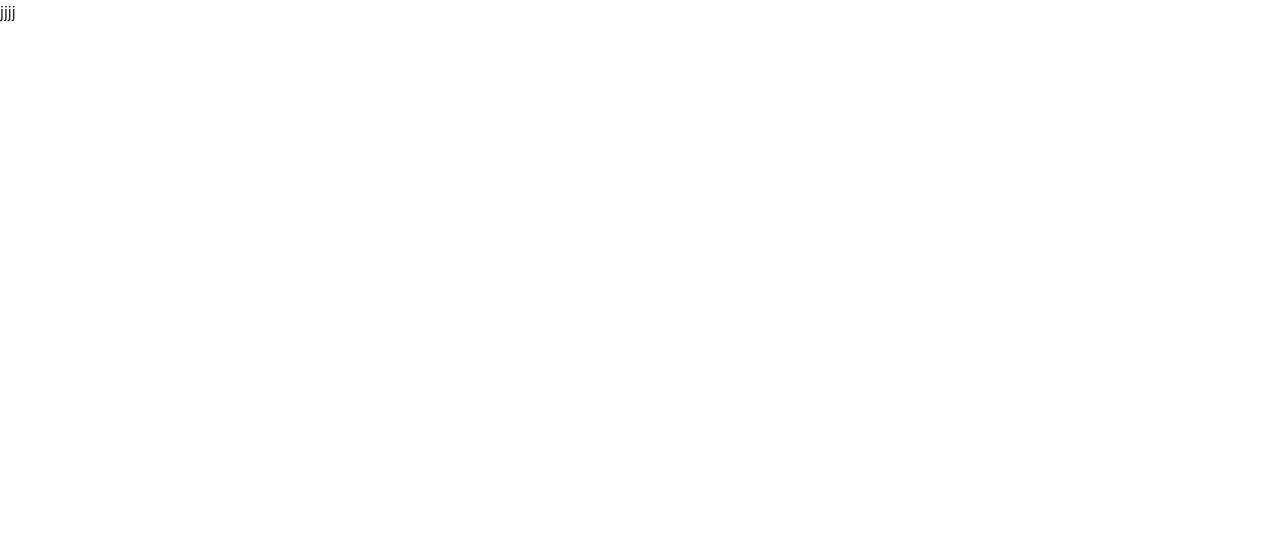
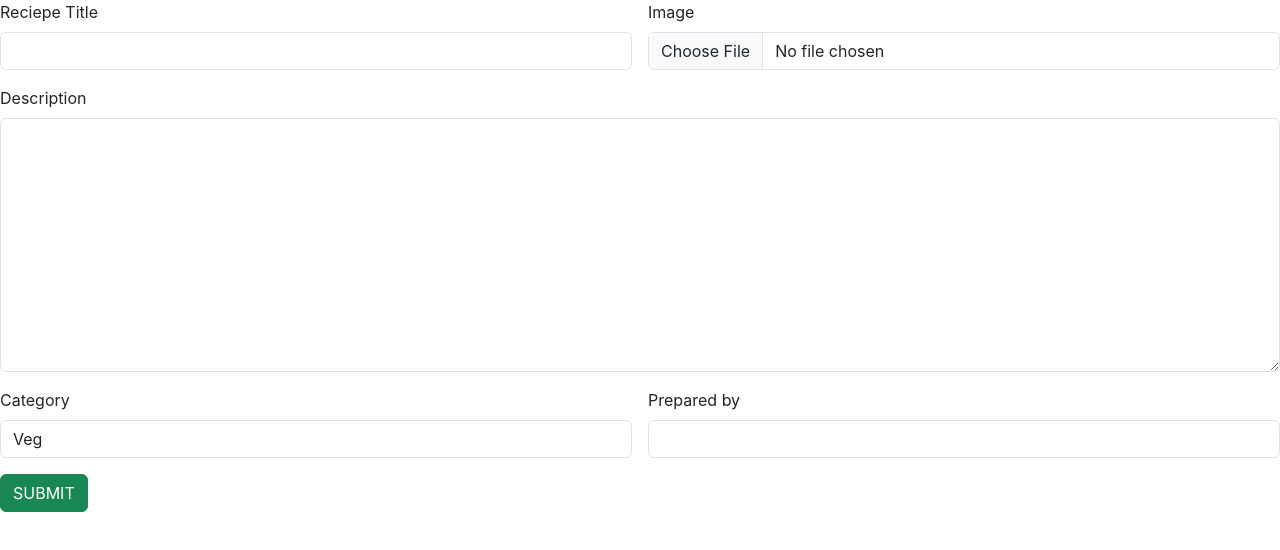
Before and after one commit to ANNARAJU-GIT/RECIEPE-APP, a React (Create React App) app: page / in a window 1280 px wide. Shown: the top 550 px of the page. Built offline with nearby package versions, Linux system fonts and the light colour scheme.

Commit message:
add reciepe completed

```diff
--- a/src/App.js
+++ b/src/App.js
@@ -1,10 +1,11 @@
 import logo from './logo.svg';
 import './App.css';
+import AddReciepe from './components/AddReciepe';
 
 function App() {
   return (
     <div>
-      <p>jjjj</p>
+      <AddReciepe/>
     </div>
   );
 }
--- /dev/null
+++ b/src/components/AddReciepe.jsx
@@ -0,0 +1,44 @@
+import React from 'react'
+
+const AddReciepe = () => {
+  return (
+    <div>
+        <div className="conainer">
+            <div className="row">
+                <div className="col col-12 col-sm-12 col-md-12 col-lg-12 col-xl-12 col-xxl-12">
+                    <div className="row g-3">
+                        <div className="col col-12 col-sm-6 col-md-6 col-lg-6 col-xl-6 col-xxl-6">
+                            <label htmlFor="" className="form-label">Reciepe Title</label>
+                            <input type="text" className="form-control" />
+                        </div>
+                        <div className="col col-12 col-sm-6 col-md-6 col-lg-6 col-xl-6 col-xxl-6">
+                            <label htmlFor="" className="form-label">Image</label>
+                            <input type="file" name="" id="" className="form-control" />
+                        </div>
+                        <div className="col col-12 col-sm-12 col-md-12 col-lg-12 col-xl-12 col-xxl-12">
+                            <label htmlFor="" className="form-label">Description</label>
+                            <textarea name="" id="" cols="30" rows="10" className="form-control"></textarea>
+                        </div>
+                        <div className="col col-12 col-sm-6 col-md-6 col-lg-6 col-xl-6 col-xxl-6">
+                            <label htmlFor="" className="form-label">Category</label>
+                            <select name="" id="" className="form-control">
+                                <option value="Veg">Veg</option>
+                                <option value="Non Veg">Non Veg</option>
+                            </select>
+                        </div>
+                        <div className="col col-12 col-sm-6 col-md-6 col-lg-6 col-xl-6 col-xxl-6">
+                            <label htmlFor="" className="form-label">Prepared by</label>
+                            <input type="text" className="form-control" />
+                        </div>
+                        <div className="col col-12 col-sm-6 col-md-6 col-lg-6 col-xl-6 col-xxl-6">
+                            <button className="btn btn-success">SUBMIT</button>
+                        </div>
+                    </div>
+                </div>
+            </div>
+        </div>
+    </div>
+  )
+}
+
+export default AddReciepe
```
